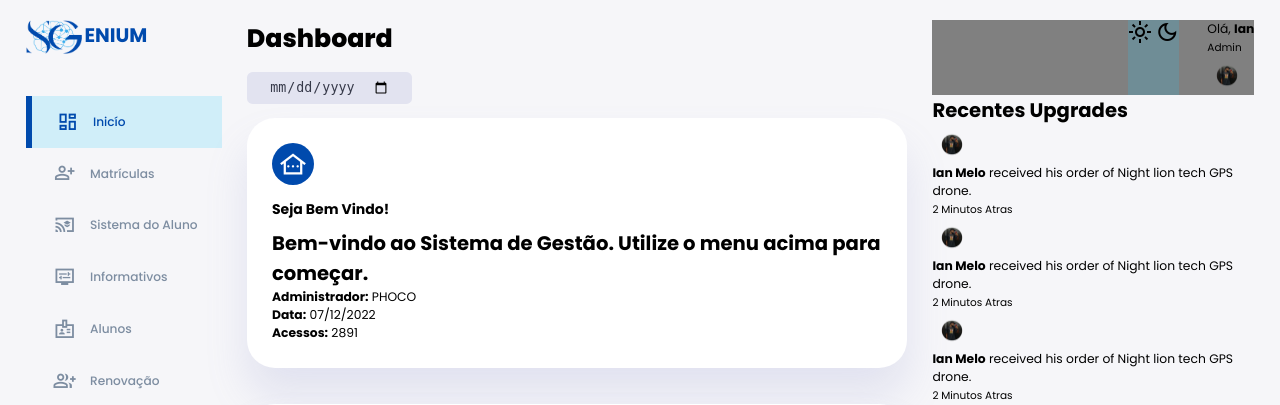
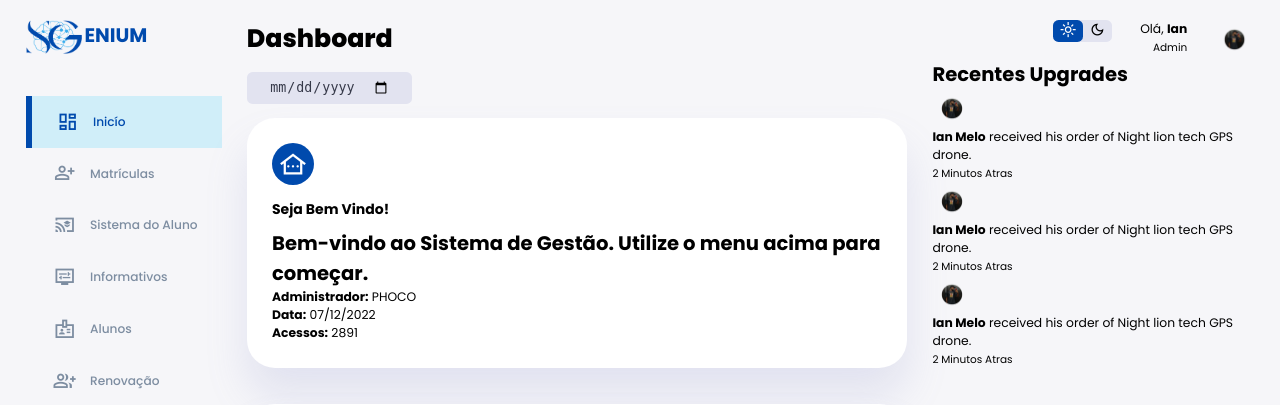
Before and after one commit to ichumbo/LayoutGenium, a PHP site: page / in a window 1280 px wide. Shown: the top 405 px of the page. Run offline with PHP 8.4, Linux system fonts and the light colour scheme.

Commit message:
finalizando o topo

```diff
--- a/css/home/section.css
+++ /dev/null
@@ -1,18 +0,0 @@
-.right {
-    margin-top: 1.4rem;
-}
-
-.right .top {
-    display: flex;
-    justify-content: end;
-    gap: 2rem;
-    background: gray;
-}
-
-.right .top button {
-    display: none;
-}
-
-.right .theme-toggler {
-    background: var(--color-light);
-}
--- /dev/null
+++ b/css/home/topo.css
@@ -0,0 +1,45 @@
+.right {
+    margin-top: 1.4rem;
+}
+
+.right .top {
+    display: flex;
+    justify-content: end;
+    gap: 2rem;
+}
+
+.right .top button {
+    display: none;
+}
+
+.right .theme-toggler {
+    background: var(--color-light-2);
+    display: flex;
+    justify-content: space-between;
+    align-items: center;
+    height: 1.6rem;
+    width: 4.2rem;
+    cursor: pointer;
+    border-radius: var(--border-radius-1);
+}
+
+.right .theme-toggler span {
+    font-size: 1.2rem;
+    width: 50%;
+    height: 100%;
+    display: flex;
+    align-items: center;
+    justify-content: center;
+}
+
+.right .theme-toggler span.active {
+    background: var(--color-primary);
+    color: white;
+    border-radius: var(--border-radius-1);
+}
+
+.right .top .profile {
+    display: flex;
+    gap: 2rem;
+    text-align: right;
+}
--- a/css/style.css
+++ b/css/style.css
@@ -6,7 +6,7 @@
 /*Home*/
 @import url(../css/home/navbar.css);
 @import url(../css/home/main.css);
-@import url(../css/home/section.css);
+@import url(../css/home/topo.css);
 
 /*Utilidades*/
 @import url(../css/utilidades/cores.css);
--- a/index.html
+++ b/index.html
@@ -116,7 +116,7 @@
                     <span class="material-symbols-sharp">menu</span>
                 </button>
                 <div class="theme-toggler">
-                    <span class="material-symbols-sharp">light_mode</span>
+                    <span class="material-symbols-sharp active">light_mode</span>
                     <span class="material-symbols-sharp">dark_mode</span>
                 </div>
                 <div class="profile">
```
Also changed, not shown: css/home/updates.css (added).
